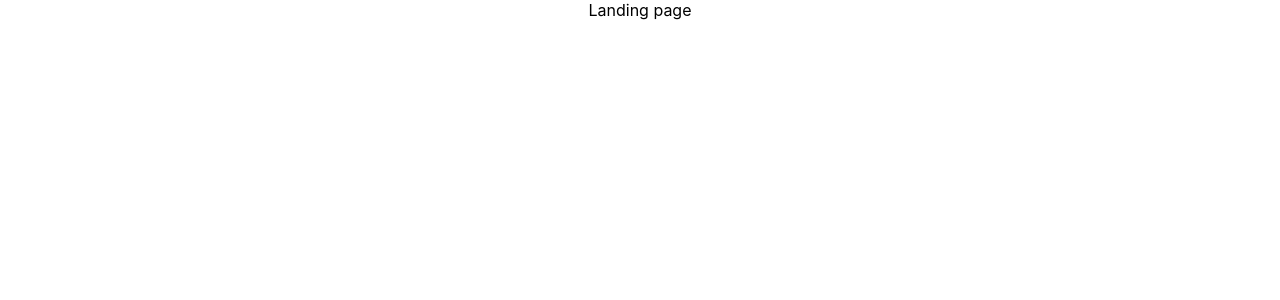
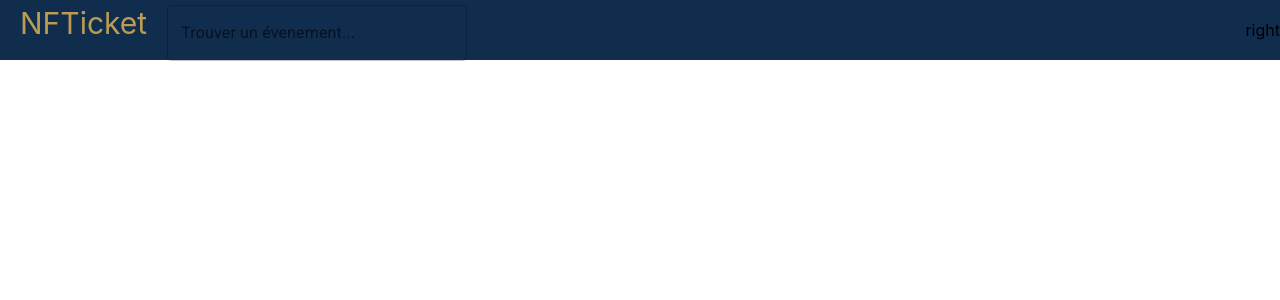
Before and after one commit to LOG795-Equipe-2/NFTicket-Frontend, a React (Create React App) app: page / in a window 1280 px wide. Shown: the top 300 px of the page. Built offline with nearby package versions, Linux system fonts and the light colour scheme.

Commit message:
Add navigation

```diff
--- a/package.json
+++ b/package.json
@@ -17,6 +17,7 @@
     "react": "^17.0.2",
     "react-dom": "^17.0.2",
     "react-scripts": "5.0.0",
+    "sass": "^1.49.7",
     "typescript": "^4.4.2",
     "web-vitals": "^2.1.0"
   },
--- a/src/App.css
+++ /dev/null
@@ -1,18 +0,0 @@
-.App {
-  text-align: center;
-}
-
-.App-header {
-  background-color: #282c34;
-  min-height: 100vh;
-  display: flex;
-  flex-direction: column;
-  align-items: center;
-  justify-content: center;
-  font-size: calc(10px + 2vmin);
-  color: white;
-}
-
-.App-link {
-  color: #61dafb;
-}
--- /dev/null
+++ b/src/App.scss
@@ -0,0 +1,3 @@
+.App {
+  width: 100%;
+}
--- a/src/App.tsx
+++ b/src/App.tsx
@@ -1,11 +1,29 @@
-import React from 'react';
-import './App.css';
+import React from "react";
+import "./App.scss";
+import { createTheme, ThemeProvider } from "@mui/material/styles";
+import Navigation from "./components/Navigation/Navigation";
+
+const theme = createTheme({
+  palette: {
+    primary: {
+      main: "#3F72AF",
+      dark: "#112D4E",
+      light: "#DBE2EF",
+      contrastText: "#F9F7F7",
+    },
+    secondary: {
+      main: "#bb9c50",
+    },
+  },
+});
 
 function App() {
   return (
-    <div title="NFTicket App" className="App">
-      Landing page
-    </div>
+    <ThemeProvider theme={theme}>
+      <div title="NFTicket App" className="App">
+        <Navigation></Navigation>
+      </div>
+    </ThemeProvider>
   );
 }
 
--- /dev/null
+++ b/src/components/Navigation/Navigation.scss
@@ -0,0 +1,18 @@
+.navbar {
+    display: flex;
+    justify-content: space-between;
+    height: 60px;
+    align-items: center;
+
+    &__left {
+        display: flex;
+        .page-title {
+            font-size: 30px;
+            margin: 0 20px;
+        }
+        &__searchBox {
+            width: 300px;
+            height: 50px;
+        }
+    }
+}
--- /dev/null
+++ b/src/components/Navigation/Navigation.tsx
@@ -0,0 +1,24 @@
+import { Autocomplete, TextField, Typography } from "@mui/material";
+import { Box } from "@mui/material";
+import "./Navigation.scss";
+
+function Navigation() {
+  return (
+    <Box sx={{ bgcolor: 'primary.dark' }} className="navbar">
+      <div className="navbar__left">
+        <Box className="page-title" sx={{ color: 'secondary.main' }}>NFTicket</Box>
+        <Box className="navbar__left__searchBox">
+          <Autocomplete
+            id="navbar-autocomplete"
+            freeSolo
+            options={[]}
+            renderInput={(params) => <TextField {...params} label="Trouver un évenement..."/>}
+          />
+        </Box>
+      </div>
+      <div className="navbar__right">right</div>
+    </Box>
+  );
+}
+
+export default Navigation;
```
Also changed, not shown: 1 other file (tests, documents, lock files or other folders).
